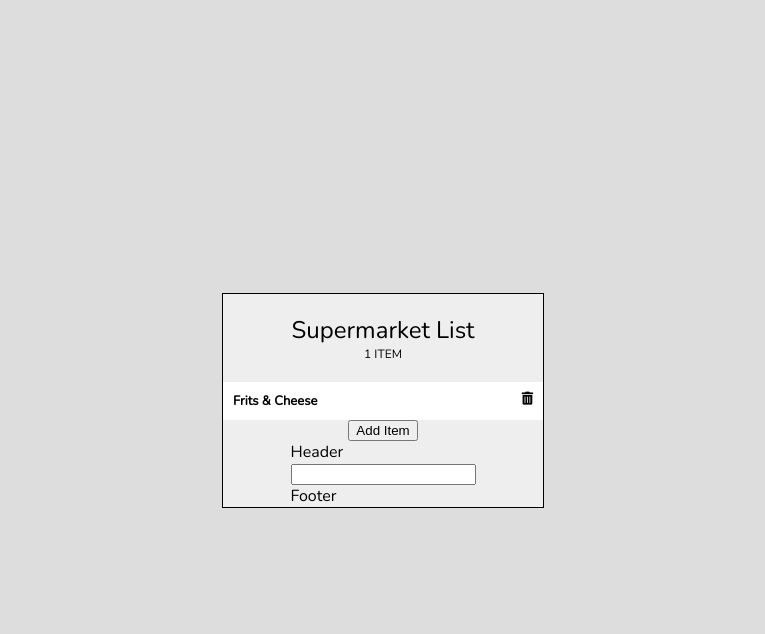
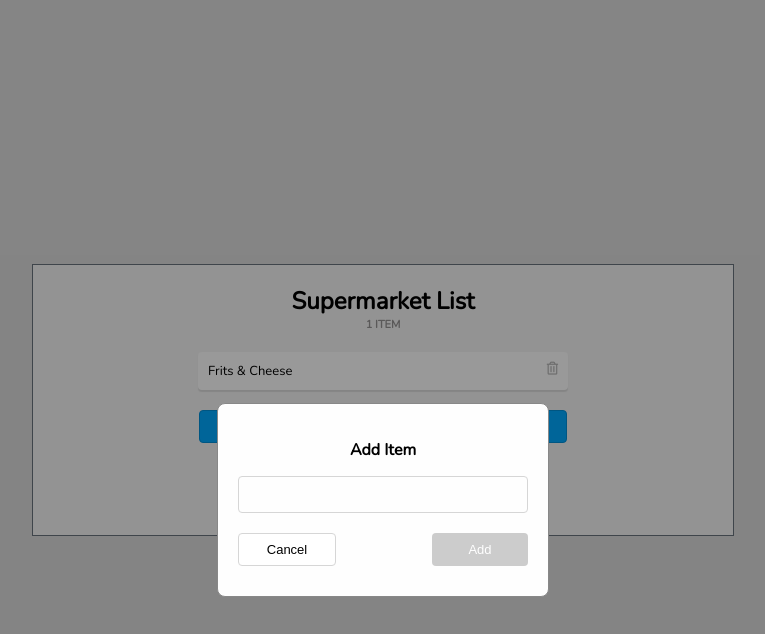
Before and after one commit to Guiw5/simple-react-challenge, a React (Create React App) app: page / in a window 1280 px wide. Both pictures are taken after a click on the button "Add Item". Shown: the top 634 px of the page, without its empty margins (257-1022 px from the left). Built offline with nearby package versions, Linux system fonts and the light colour scheme.

Commit message:
addItem modal, function and styles

```diff
--- a/src/App.css
+++ b/src/App.css
@@ -11,9 +11,12 @@
   display: flex;
   flex-direction: column;
   align-items: center;
-  justify-content: center;
-  background-color: #eee;
-  border: 1px solid black;
+  justify-content: flex-start;
+  background-color: #f5f5f5;
+  border: 0.5px solid #6a737d;
+  width: 700px;
+  min-width: 600px;
+  min-height: 270px;
 }
 
 .App-Header {
@@ -25,8 +28,108 @@
 
 .App-Title {
   font-size: 1.5em;
+  font-weight: 600;
 }
 .App-Subtitle {
-  font-size: 12px;
-  font-weight: lighter;
+  font-size: 11px;
+  color: #979595;
+  font-weight: 600;
 }
+
+.item {
+  width: 350px;
+  padding: 10px;
+  margin-bottom: 10px;
+  background-color: #fff;
+  font-size: 13px;
+  font-weight: 800;
+  border-radius: 4px;
+  box-shadow: #ddd 0px 2px 1px 0px;
+}
+
+.btn {
+  width: 350px;
+  padding: 8px;
+  margin: 10px 0;
+  font-size: 13px;
+  border-radius: 4px;
+  text-align: center;
+}
+
+.primary {
+  background-color: #00a8ff;
+  color: #fff;
+  border: 1px solid #018fd9;
+}
+.primary:hover {
+  background-color: #018fd9;
+}
+
+.secondary {
+  background-color: #ccc;
+  color: #fff;
+}
+
+.default {
+  background-color: #fff;
+  color: #000;
+  border: 1px solid #d6d6d6;
+}
+.default:hover {
+  background-color: #d6d6d6;
+}
+
+.input {
+  border: 1px solid #d6d6d6;
+  border-radius: 4px;
+  padding: 10px;
+  color: #333;
+  margin-bottom: 10px;
+}
+
+.sm {
+  width: 80px;
+}
+
+/* The Modal (background) */
+.modal {
+  position: fixed; /* Stay in place */
+  z-index: 1; /* Sit on top */
+  padding-top: 100px; /* Location of the box */
+  left: 0;
+  top: 0;
+  width: 100%; /* Full width */
+  height: 100%; /* Full height */
+  overflow: auto; /* Enable scroll if needed */
+  background-color: rgb(0, 0, 0); /* Fallback color */
+  background-color: rgba(0, 0, 0, 0.4); /* Black w/ opacity */
+  display: flex;
+  align-items: center;
+  justify-content: center;
+}
+
+/* Modal Content */
+.modal-content {
+  display: flex;
+  flex-direction: column;
+  justify-content: center;
+  background-color: #fefefe;
+  padding: 20px;
+  border: 1px solid #888;
+  border-radius: 8px;
+  width: 290px;
+}
+
+.modal-title {
+  display: flex;
+  flex-direction: row;
+  justify-content: center;
+  margin: 15px;
+  font-weight: 600;
+}
+
+.spacing {
+  display: flex;
+  flex-direction: row;
+  justify-content: space-between;
+}
--- a/src/App.js
+++ b/src/App.js
@@ -1,4 +1,4 @@
-import React, { Component } from 'react'
+import React, { Component, PureComponent } from 'react'
 import './App.css'
 
 class App extends Component {
@@ -10,16 +10,31 @@ class App extends Component {
     }
   }
 
-  handleDelete = key => {
-    this.setState(prevState => {
-      return { ...prevState, items: prevState.items.filter(i => i.key === key) }
-    })
+  deleteItem = key => {
+    this.setState(prevState => ({
+      ...prevState,
+      items: prevState.items.filter(i => i.id !== key)
+    }))
+  }
+
+  addItem = value => {
+    let item = {
+      id: new Date().getTime(),
+      value
+    }
+
+    this.setState(prevState => ({
+      ...prevState,
+      showModal: !prevState.showModal,
+      items: [...prevState.items, item]
+    }))
   }
 
   showModal = () => {
-    this.setState(prevState => {
-      return { ...prevState, showModal: !prevState.showModal }
-    })
+    this.setState(prevState => ({
+      ...prevState,
+      showModal: !prevState.showModal
+    }))
   }
 
   render() {
@@ -31,18 +46,26 @@ class App extends Component {
           <div className="App-Header">
             <div className="App-Title">{'Supermarket List'}</div>
             <div className="App-Subtitle">
-              {`${len} ITEM${len !== 1 ? 'S' : ''}`}
+              {len === 0
+                ? 'LIST IS EMPTY'
+                : `${len} ITEM${len !== 1 ? 'S' : ''}`}
             </div>
           </div>
           {this.state.items.map(item => (
             <Item
               key={item.id}
               text={item.value}
-              onClick={() => this.handleDelete(item.id)}
+              onClick={() => this.deleteItem(item.id)}
             />
           ))}
-          <button onClick={this.showModal}>Add Item</button>
-          {this.state.showModal ? <Modal /> : null}
+          <button
+            className="btn primary"
+            children="Add Item"
+            onClick={this.showModal}
+          />
+          {this.state.showModal ? (
+            <Modal onCancel={this.showModal} onOk={this.addItem} />
+          ) : null}
         </div>
       </div>
     )
@@ -53,30 +76,61 @@ export default App
 
 export const Item = props => {
   return (
-    <div
-      style={{
-        display: 'flex',
-        flexDirection: 'row',
-        justifyContent: 'space-between',
-        width: '300px',
-        padding: '10px',
-        backgroundColor: '#fff',
-        fontSize: '13px',
-        fontWeight: '800'
-      }}
-    >
+    <div className="item spacing">
       <li key={props.id}>{props.text}</li>
-      <i className="fas fa-trash-alt" onClick={() => props.onClick(props.id)} />
+      <i
+        className="far fa-trash-alt"
+        style={{ color: '#b8b8b8' }}
+        onClick={() => props.onClick(props.id)}
+      />
     </div>
   )
 }
 
-export const Modal = () => {
-  return (
-    <div>
-      <div>Header</div>
-      <input type="text" />
-      <div>Footer</div>
-    </div>
-  )
+export class Modal extends PureComponent {
+  constructor(props) {
+    super(props)
+    this.input = React.createRef()
+    this.okButton = React.createRef()
+  }
+
+  onOk = () => {
+    let itemValue = this.input.current.value
+    this.props.onOk(itemValue)
+  }
+
+  onChange = () => {
+    this.okButton.current.className = this.input.current.value
+      ? 'btn primary sm'
+      : 'btn secondary sm'
+  }
+
+  render() {
+    return (
+      <div className="modal">
+        <div className="modal-content">
+          <span className="modal-title" children="Add Item" />
+          <input
+            className="input"
+            type="text"
+            ref={this.input}
+            onChange={this.onChange}
+          />
+          <div className="spacing">
+            <button
+              className="btn default sm"
+              children="Cancel"
+              onClick={this.props.onCancel}
+            />
+            <button
+              className="btn secondary sm"
+              children="Add"
+              ref={this.okButton}
+              onClick={this.onOk}
+            />
+          </div>
+        </div>
+      </div>
+    )
+  }
 }
--- a/src/index.css
+++ b/src/index.css
@@ -1,12 +1,31 @@
+* {
+  margin: 0;
+  padding: 0;
+  border: 0;
+  outline: 0;
+  vertical-align: baseline;
+  background: none repeat scroll 0 0 transparent;
+  border: medium none;
+  border-spacing: 0;
+  font-weight: normal;
+  list-style: none outside none;
+  text-align: left;
+  text-decoration: none;
+  text-indent: 0;
+}
+
 body {
   margin: 0;
   padding: 0;
   font-family: 'Nunito', sans-serif;
   -webkit-font-smoothing: antialiased;
   -moz-osx-font-smoothing: grayscale;
-  list-style: none;
 }
 
-code {
-  font-family: 'Nunito', sans-serif;
+input,
+select {
+  vertical-align: middle;
 }
+button {
+  box-sizing: unset;
+}
```
